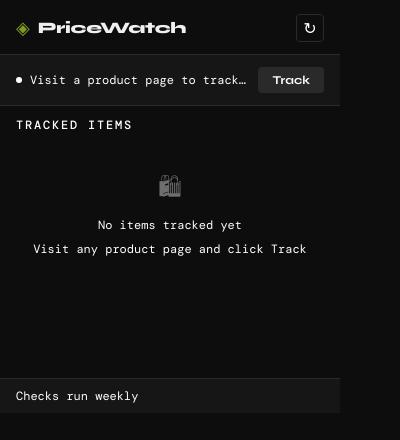
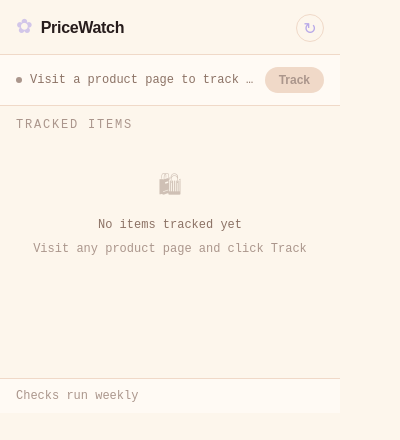
Before and after one commit to Vivian-Tung/price-tracker-extension, a browser extension: page src/popup.html in a window 400 px wide. Drawn offline with nearby package versions, Linux system fonts and the light colour scheme.

Commit message:
change aesthetic

```diff
--- a/src/popup.css
+++ b/src/popup.css
@@ -1,20 +1,20 @@
 /* popup.css — PriceWatch */
 
 :root {
-  --bg: #0d0d0d;
-  --surface: #161616;
-  --surface2: #1e1e1e;
-  --border: #2a2a2a;
-  --accent: #c8f135;
-  --accent-dim: rgba(200, 241, 53, 0.12);
-  --red: #ff4d4d;
-  --red-dim: rgba(255, 77, 77, 0.12);
-  --text: #f0f0f0;
-  --text-muted: white;
-  --text-sub: white;
-  --font-display: 'Syne', sans-serif;
-  --font-mono: 'DM Mono', monospace;
-  --radius: 4px;
+  --bg: #FDF6EC;
+  --surface: #FFFAF4;
+  --surface2: #FFF0E8;
+  --border: #F0D9C8;
+  --accent: #B8A9E8;
+  --accent-dim: #F0ECFB;
+  --price-drop: #7DC4A0;
+  --price-drop-dim: #EAF7F0;
+  --text: #271c1c;
+  --text-muted: #8c7265;
+  --text-sub: #ab968c;
+  --font-display: 'Nunito', sans-serif;
+  --font-mono: 'Quicksand', monospace;
+  --radius: 8px;
 }
 
 * {
@@ -58,7 +58,8 @@
 
 .logo-icon {
   color: var(--accent);
-  font-size: 18px;
+  font-size: 20px;
+  align-items: center;
   line-height: 1;
   animation: pulse 3s ease-in-out infinite;
 }
@@ -79,10 +80,10 @@
 .btn-icon {
   background: none;
   border: 1px solid var(--border);
-  color: var(--text-muted);
+  color: var(--accent);
   width: 28px;
   height: 28px;
-  border-radius: var(--radius);
+  border-radius: 32px;
   cursor: pointer;
   font-size: 16px;
   display: flex;
@@ -164,7 +165,7 @@
   color: #000;
   border: none;
   padding: 6px 14px;
-  border-radius: var(--radius);
+  border-radius: 999px;
   font-family: var(--font-display);
   font-size: 12px;
   font-weight: 700;
@@ -175,7 +176,7 @@
 }
 
 .btn-track:hover:not(:disabled) {
-  background: #d9ff3d;
+  background: var(--accent-dim);
   transform: translateY(-1px);
 }
 
@@ -264,6 +265,8 @@
   border-bottom: 1px solid var(--border);
   transition: background 0.15s;
   position: relative;
+  border-radius: 16px;
+  box-shadow: 0 2px 12px rgba(180, 140, 120, 0.2);
 }
 
 .product-card:hover {
@@ -318,11 +321,11 @@
 .price-drop-badge {
   font-size: 12px;
   font-weight: 500;
-  background: var(--red-dim);
-  color: var(--red);
+  background: var(--price-drop-dim);
+  color: var(--price-drop);
   padding: 1px 5px;
-  border-radius: 2px;
-  border: 1px solid rgba(255, 77, 77, 0.2);
+  border-radius: 999px;
+  border: 1px solid var(--price-drop);
 }
 
 .price-no-drop {
@@ -348,12 +351,12 @@
 }
 
 .btn-remove {
-  background: none;
-  border: 1px solid var(--border);
+  background: #F5E0D8;
   color: var(--text-sub);
   width: 22px;
   height: 22px;
-  border-radius: 2px;
+  border-radius: 999px;
+  border: none;
   cursor: pointer;
   font-size: 12px;
   display: flex;
--- a/src/popup.html
+++ b/src/popup.html
@@ -12,7 +12,7 @@
   <div class="app">
     <header>
       <div class="logo">
-        <span class="logo-icon">◈</span>
+        <span class="logo-icon">✿</span>
         <span class="logo-text">PriceWatch</span>
       </div>
       <button id="checkNowBtn" class="btn-icon" title="Check prices now">↻</button>
--- a/src/popup.js
+++ b/src/popup.js
@@ -89,7 +89,7 @@
     showStatus(result.message || "Already tracked");
   }
 
-  btn.textContent = "Track";
+  btn.textContent = "+ Track";
   btn.disabled = !detectedProduct;
 }
 
```
Also changed, not shown: src/background.js (+7 -3 lines), icons/icon128.png, icons/icon16.png, icons/icon48.png, 1 other file.
